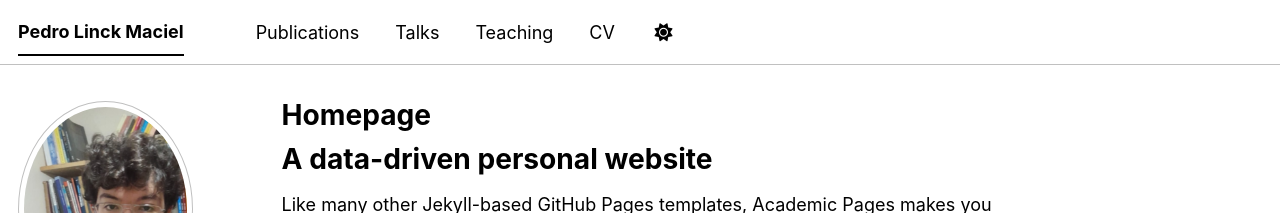
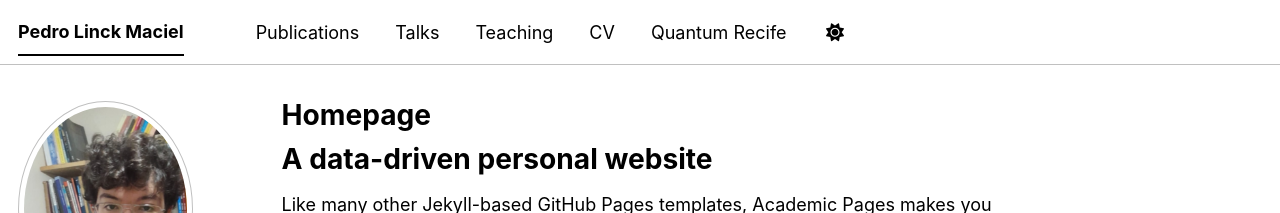
Before and after one commit to pedrolinckm/pedrolinckm.github.io, a Jekyll site: the page built from _pages/about.md, in a window 1280 px wide. Shown: the top 213 px of the page. Built offline with Jekyll 4.4.1, drawn with Linux system fonts in a browser that asks for light colours; some web fonts are replaced; a script bundle is joined from its source files by our own code; library files that are not in the unit come from our copies.

Commit message:
Add Quantum Recife link to navigation

```diff
--- a/_data/navigation.yml
+++ b/_data/navigation.yml
@@ -20,5 +20,8 @@ main:
   - title: "CV"
     url: /cv/
 
+  - title: "Quantum Recife"
+    url: /quantum-recife/
+
   # - title: "CV"
   #   url: /cv-json/
```
